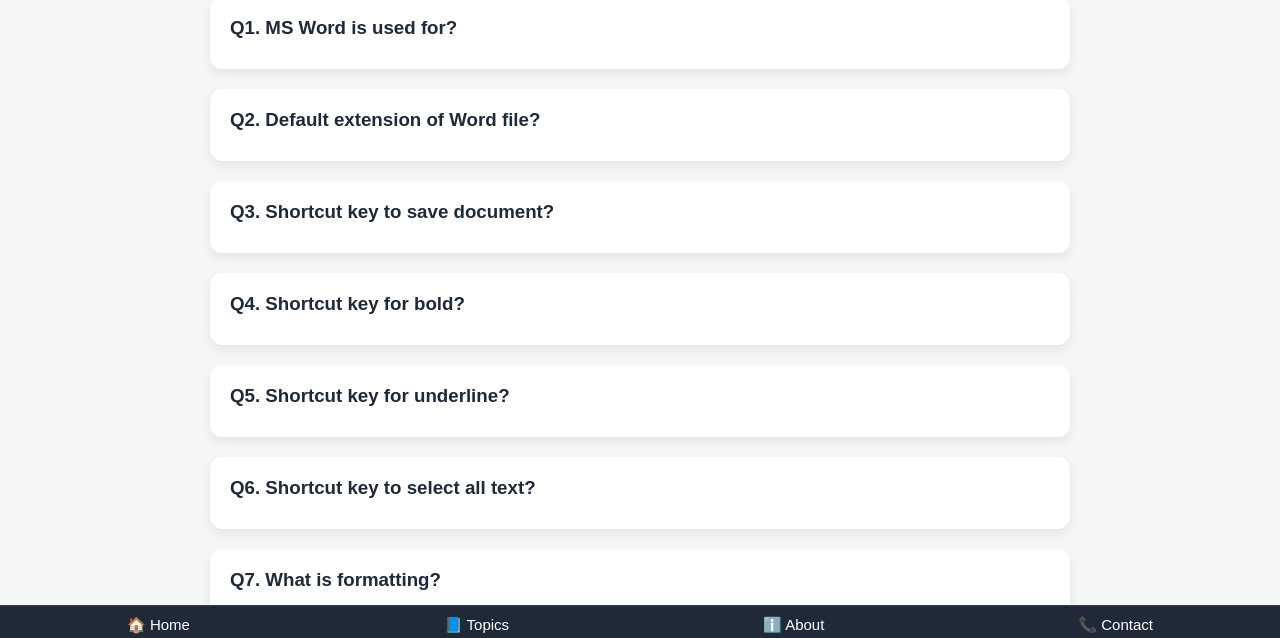
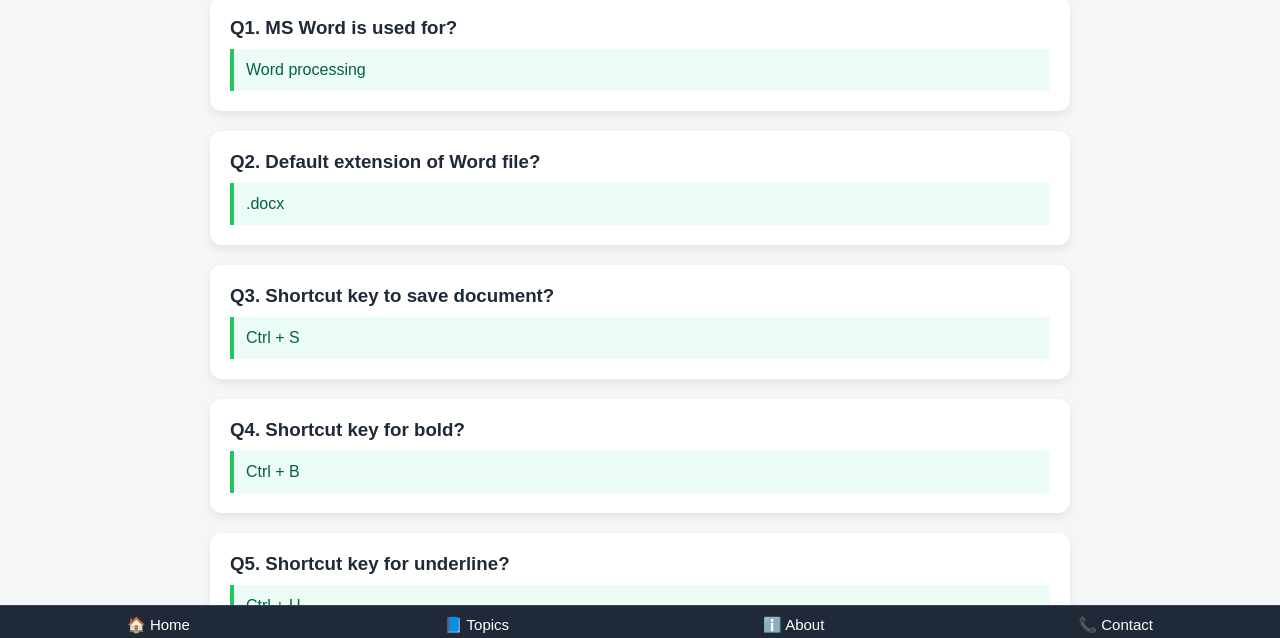
Before and after one commit to ranesaloni2101/CCC-web, a plain HTML site: page ms-word.html in a window 1280 px wide. Shown: the part 156-794 px from the top of the page. Drawn offline with Linux system fonts and the light colour scheme.

Commit message:
style.css

```diff
--- a/style.css
+++ b/style.css
@@ -73,10 +73,15 @@ header {
 }
 
 .answer {
-  display: none;
-  margin-top: 8px;
-  color: green;
+  display: block;              /* FORCE VISIBILITY */
+  margin-top: 10px;
+  padding: 12px;
+  background-color: #ecfdf5;
+  color: #065f46;
+  border-left: 4px solid #22c55e;
+  font-size: 16px;
 }
+
 
 /* BUTTONS */
 button {
```
